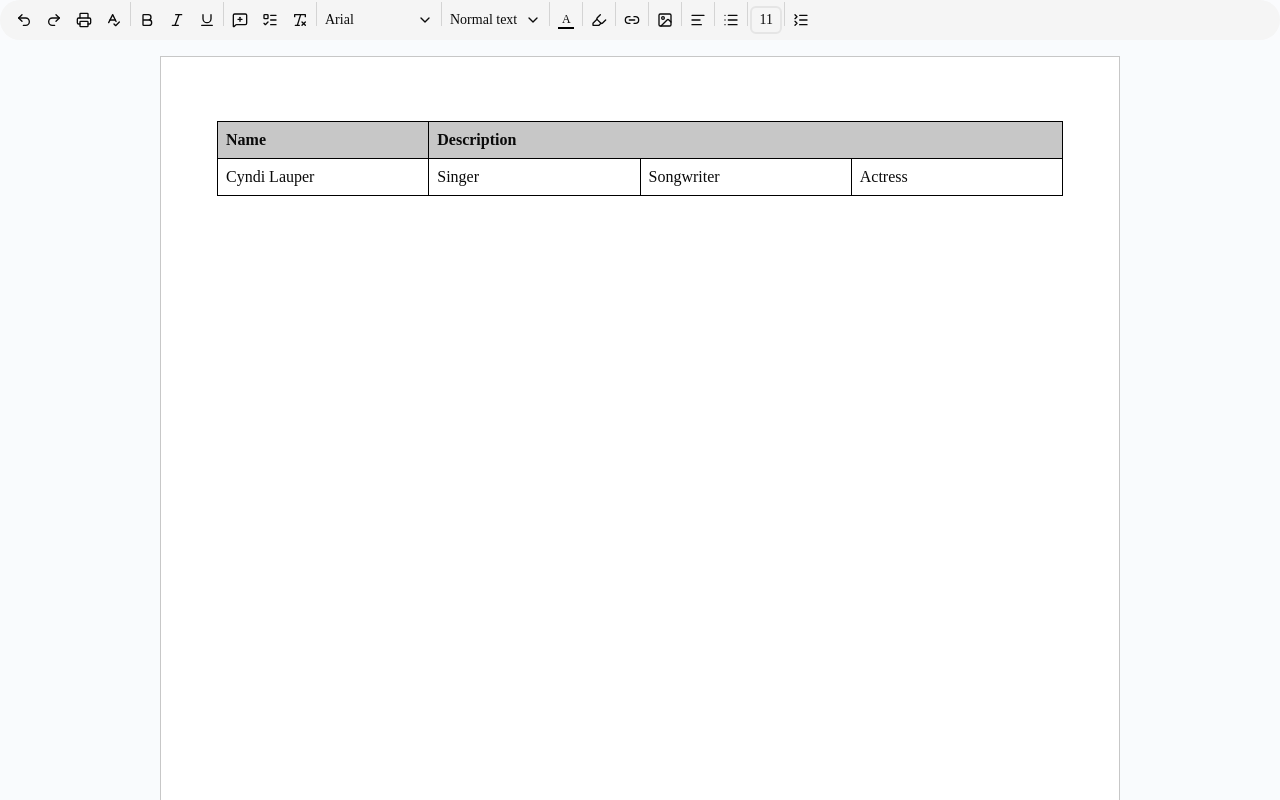
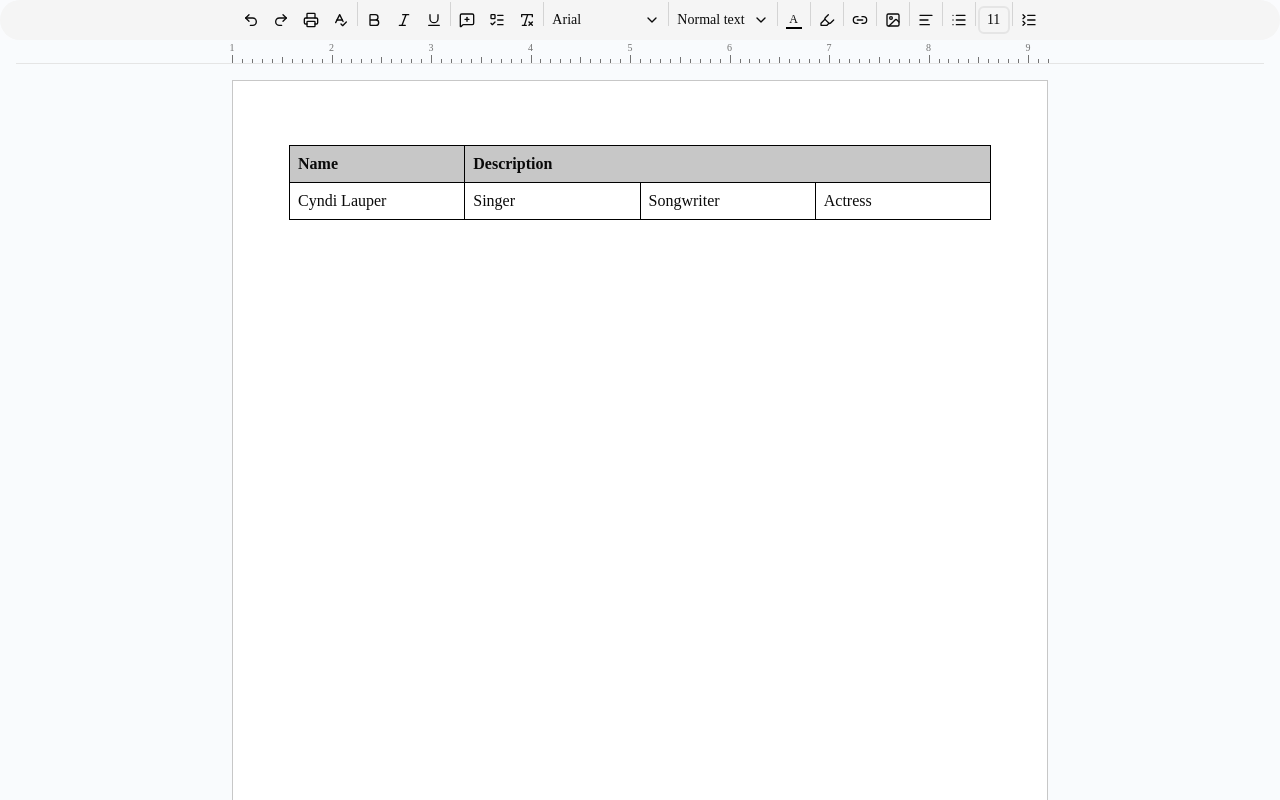
Before and after one commit to iabhinav15/mydoc, a Next.js app: page /documents/1 in a window 1280 px wide. Shown: the top 800 px of the page. Built offline with nearby package versions, Linux system fonts and the light colour scheme.

Commit message:
added ruler component

```diff
--- a/app/documents/[documentId]/editor.tsx
+++ b/app/documents/[documentId]/editor.tsx
@@ -18,6 +18,7 @@
 import Link from "@tiptap/extension-link";
 
 import { useEditorStore } from "@/store/use-editor-store";
+import { Ruler } from "./ruler";
 
 export const Editor = () => {
   const { setEditor } = useEditorStore();
@@ -51,7 +52,7 @@
       attributes: {
         style: "padding-left: 56px; padding-right: 56px;",
         class:
-          "focus:outline-none print:border-0 bg-white border border-[#C7C7C7] flex flex-col min-h-[1054px] w-240 pt-10 pr-14 pb-10 cursor-text",
+          "focus:outline-none print:border-0 bg-white border border-[#C7C7C7] flex flex-col min-h-[1054px] w-204 pt-10 pr-14 pb-10 cursor-text",
       },
     },
     extensions: [
@@ -159,8 +160,9 @@
   });
 
   return (
-    <div className="size-full overflow-x-auto flex justify-center bg-[#F9FBFD] px-4 print:p-0 print:bg-white print:overflow-visible">
-      <div className="min-w-max flex justify-center w-204 py-4 print:py-4">
+    <div className="size-full overflow-x-auto bg-[#F9FBFD] px-4 print:p-0 print:bg-white print:overflow-visible">
+      <Ruler />
+      <div className="min-w-max flex justify-center py-4 print:py-0 mx-auto print:w-full print:overflow-hidden">
         <EditorContent editor={editor} />
       </div>
     </div>
--- /dev/null
+++ b/app/documents/[documentId]/ruler.tsx
@@ -0,0 +1,47 @@
+const markers = Array.from({ length: 83 }, (_, i) => i);
+
+export const Ruler = () => {
+  console.log("markers", markers);
+  return (
+    <div className="h-6 border-b flex items-end relative select-none print:hidden">
+      <div
+        className="max-w-204 mx-auto w-full h-full relative"
+        id="ruler-container"
+      >
+        <div className="absolute inset-x-0 bottom-0 h-full">
+          <div className="relative h-full w-204">
+            {markers.map((marker) => {
+              const position = (marker * 816) / 82; //The width of the sheet is 816px == w-204
+              return (
+                <div
+                  key={marker}
+                  className="absolute bottom-0"
+                  style={{
+                    left: `${position}px`,
+                  }}
+                >
+                  {marker % 10 === 0 && (
+                    <>
+                      <div className="absolute bottom-0 w-px h-2 bg-neutral-500" />
+                      <span className="absolute bottom-2 text-[10px] text-neutral-500 transform -translate-x-1/2">
+                        {marker / 10 + 1}
+                      </span>
+                    </>
+                  )}
+                  {marker % 5 === 0 && marker % 10 !== 0 && (
+                    <>
+                      <div className="absolute bottom-0 w-px h-1.5 bg-neutral-500" />
+                    </>
+                  )}
+                  {marker % 5 !== 0 && (
+                    <div className="absolute bottom-0 w-px h-1 bg-neutral-500" />
+                  )}
+                </div>
+              );
+            })}
+          </div>
+        </div>
+      </div>
+    </div>
+  );
+};
--- a/app/documents/[documentId]/toolbar.tsx
+++ b/app/documents/[documentId]/toolbar.tsx
@@ -652,7 +652,7 @@
   ];
 
   return (
-    <div className="bg-muted px-2.5 py-0.5 rounded-3xl min-h-10 flex items-center gap-x-0.5 overflow-x-auto">
+    <div className="bg-muted px-2.5 py-0.5 justify-center rounded-3xl min-h-10 flex items-center gap-x-0.5 overflow-x-auto">
       {sections[0].map((item) => (
         <ToolbarButton key={item.label} {...item} />
       ))}
```
